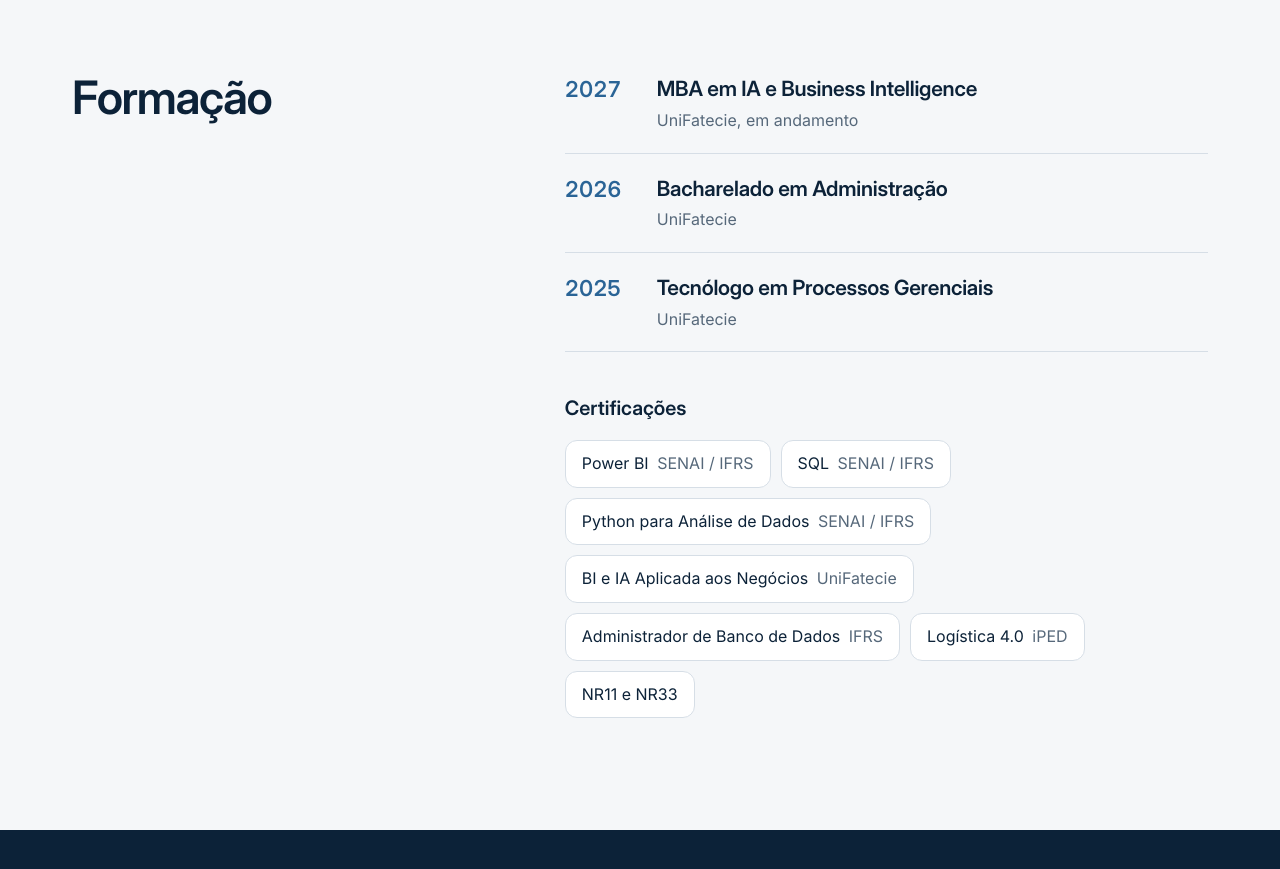
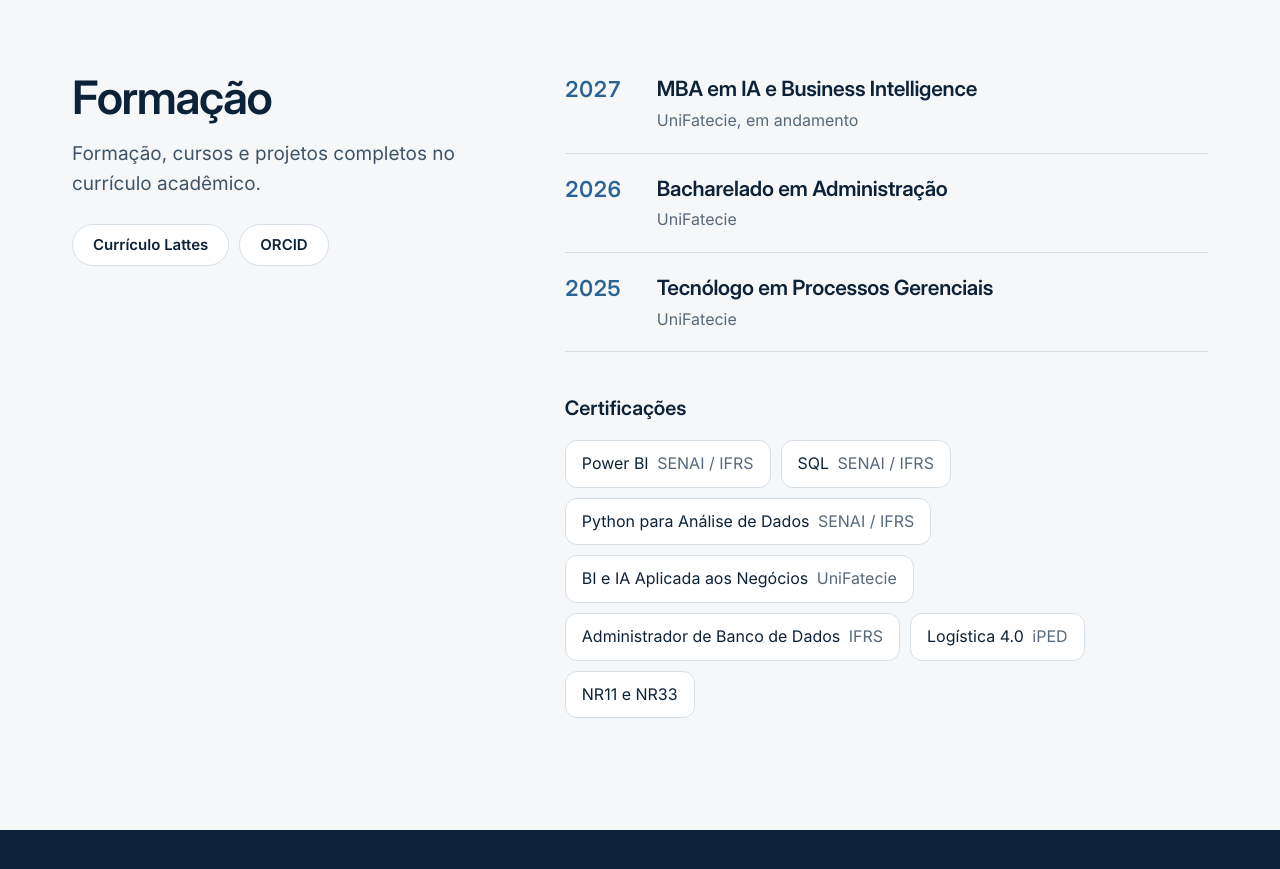
Before and after one commit to JonatasMag/JonatasMag.github.io, a plain HTML site: page index.html in a window 1280 px wide. Shown: the part 4300-5169 px from the top of the page. Drawn offline with Linux system fonts and the light colour scheme; no server answers.

Commit message:
Formação: links para o Currículo Lattes e o ORCID
Co-Authored-By: Claude Opus 5.5 <noreply@anthropic.com>
Claude-Session: https://claude.ai/code/session_01UWaFduJUU9YejazAnzVbAv

```diff
--- a/assets/css/style.css
+++ b/assets/css/style.css
@@ -197,6 +197,7 @@ details[open] .t-toggle { transform: rotate(180deg); background: var(--signal);
 .skills span { font-size: 16px; color: #3d5368; }
 
 /* Formação */
+.ids { display: flex; flex-wrap: wrap; gap: 10px; margin-top: 24px; }
 .degrees { display: grid; }
 .degrees li { display: grid; grid-template-columns: 72px 1fr; gap: 20px; padding: 18px 0; border-bottom: 1px solid var(--fog); }
 .degrees li:first-child { padding-top: 0; }
--- a/index.html
+++ b/index.html
@@ -38,7 +38,7 @@
     "address": { "@type": "PostalAddress", "addressLocality": "Joinville", "addressRegion": "SC", "addressCountry": "BR" },
     "alumniOf": { "@type": "CollegeOrUniversity", "name": "UniFatecie" },
     "knowsAbout": ["Análise de dados", "Power BI", "SQL", "Python", "Business Intelligence", "Gestão de processos", "Gestão de estoque", "Lean", "Logística"],
-    "sameAs": ["https://www.linkedin.com/in/jonatasmag/", "https://github.com/JonatasMag"]
+    "sameAs": ["https://www.linkedin.com/in/jonatasmag/", "https://github.com/JonatasMag", "https://lattes.cnpq.br/0181987166762116", "https://orcid.org/0009-0006-1589-167X"]
   }
   </script>
 </head>
@@ -193,6 +193,11 @@
       <div class="wrap two-col">
         <div class="section-head">
           <h2>Formação</h2>
+          <p>Formação, cursos e projetos completos no currículo acadêmico.</p>
+          <div class="ids">
+            <a class="btn btn-line btn-small" href="https://lattes.cnpq.br/0181987166762116" target="_blank" rel="noopener">Currículo Lattes</a>
+            <a class="btn btn-line btn-small" href="https://orcid.org/0009-0006-1589-167X" target="_blank" rel="noopener">ORCID</a>
+          </div>
         </div>
         <div class="edu">
           <ul class="degrees">
```
